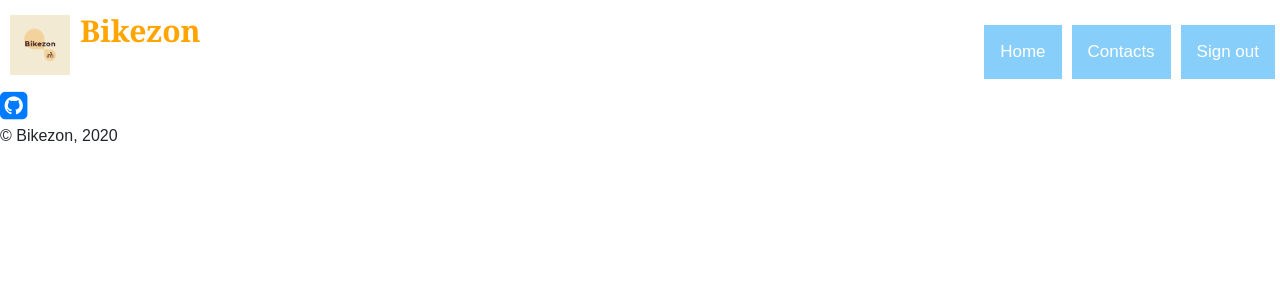
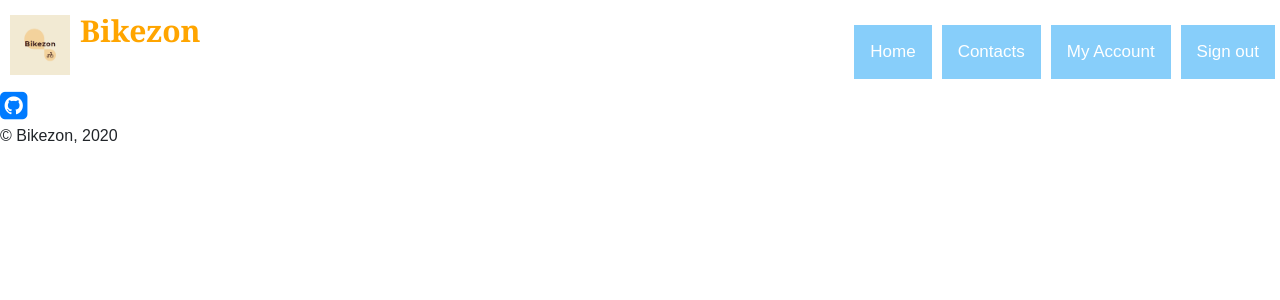
Before and after one commit to bikezon/bikezon, a Django app: page /category/1/ in a window 1280 px wide. Shown: the top 300 px of the page. Run offline with Django 3.2, Linux system fonts and the light colour scheme; the visitor is signed in with stand-in values (Sample User, id 1); data that the repository does not hold is empty; some libraries are stand-ins or nearby versions.

Commit message:
small change to add link to my account to base on logged in

```diff
--- a/templates/app/base.html
+++ b/templates/app/base.html
@@ -31,6 +31,7 @@
             <nav class="main-nav">
                 {% if user.is_authenticated %}
                 <a href="{% url 'app:logout' %}" class="nav-button">Sign out</a>
+                <a href="{% url 'app:account' %}" class="nav-button">My Account</a>
                 {% else %}
                 <a href="{% url 'app:login' %}" class="nav-button">Sign in</a>
                 <a href="{% url 'app:register' %}" class="nav-button">Sign up</a>
@@ -43,12 +44,12 @@
 
         <main class="main">
             <aside class="main-aside">
-            {% block aside_block %}
-            {% endblock %}
+                {% block aside_block %}
+                {% endblock %}
             </aside>
             <section class="main-section">
-            {% block body_block %}
-            {% endblock %}
+                {% block body_block %}
+                {% endblock %}
             </section>
         </main>
         <footer>
@@ -56,7 +57,7 @@
                 <div class="footer-text"></div>
                 <div class="footer-text">
                     <a href="https://github.com/bikezon/bikezon">
-                    <i class="fa fa-github-square fa-2x"></i>
+                        <i class="fa fa-github-square fa-2x"></i>
                     </a>
                 </div>
                 <div class="footer text">
```
